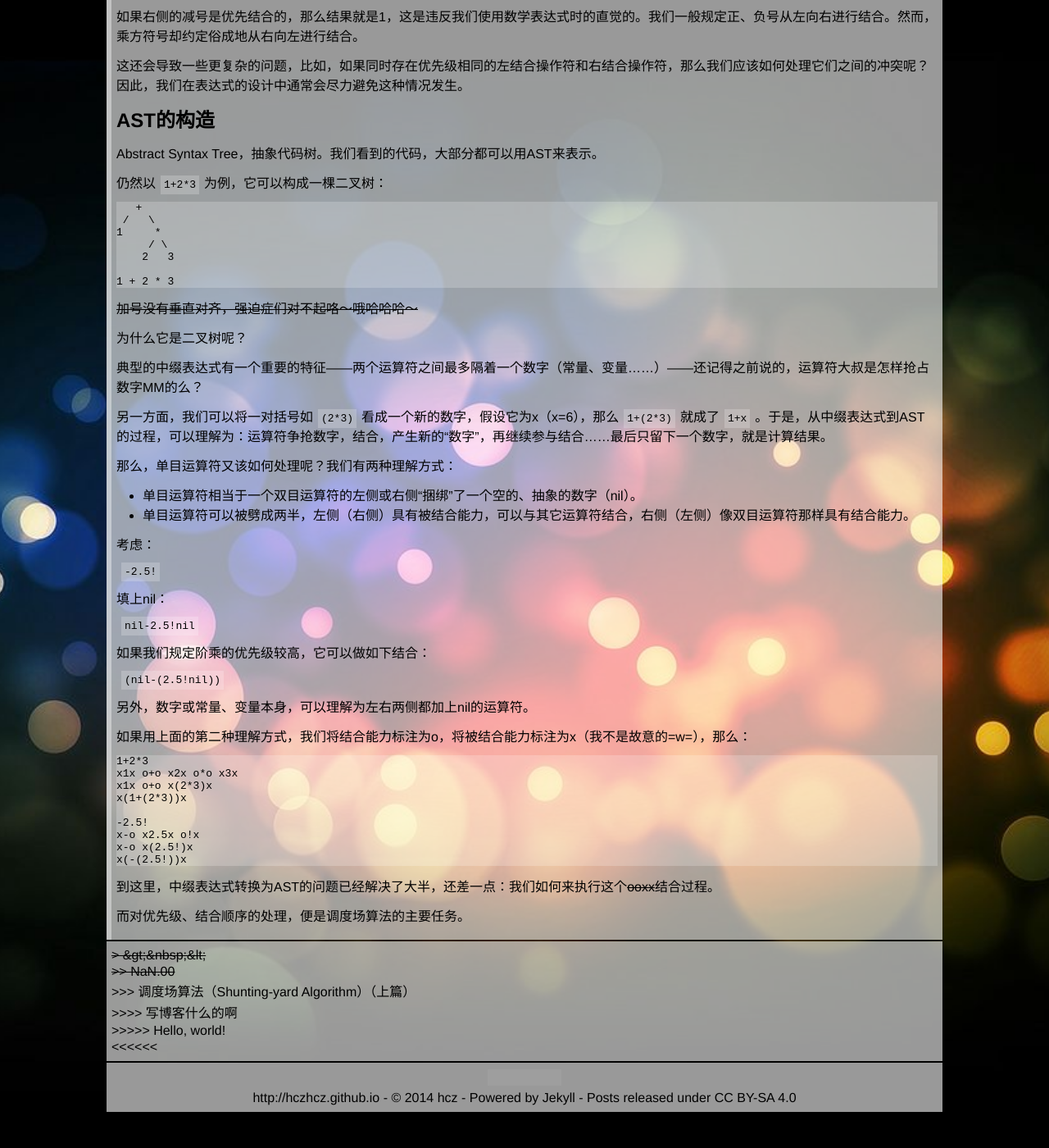
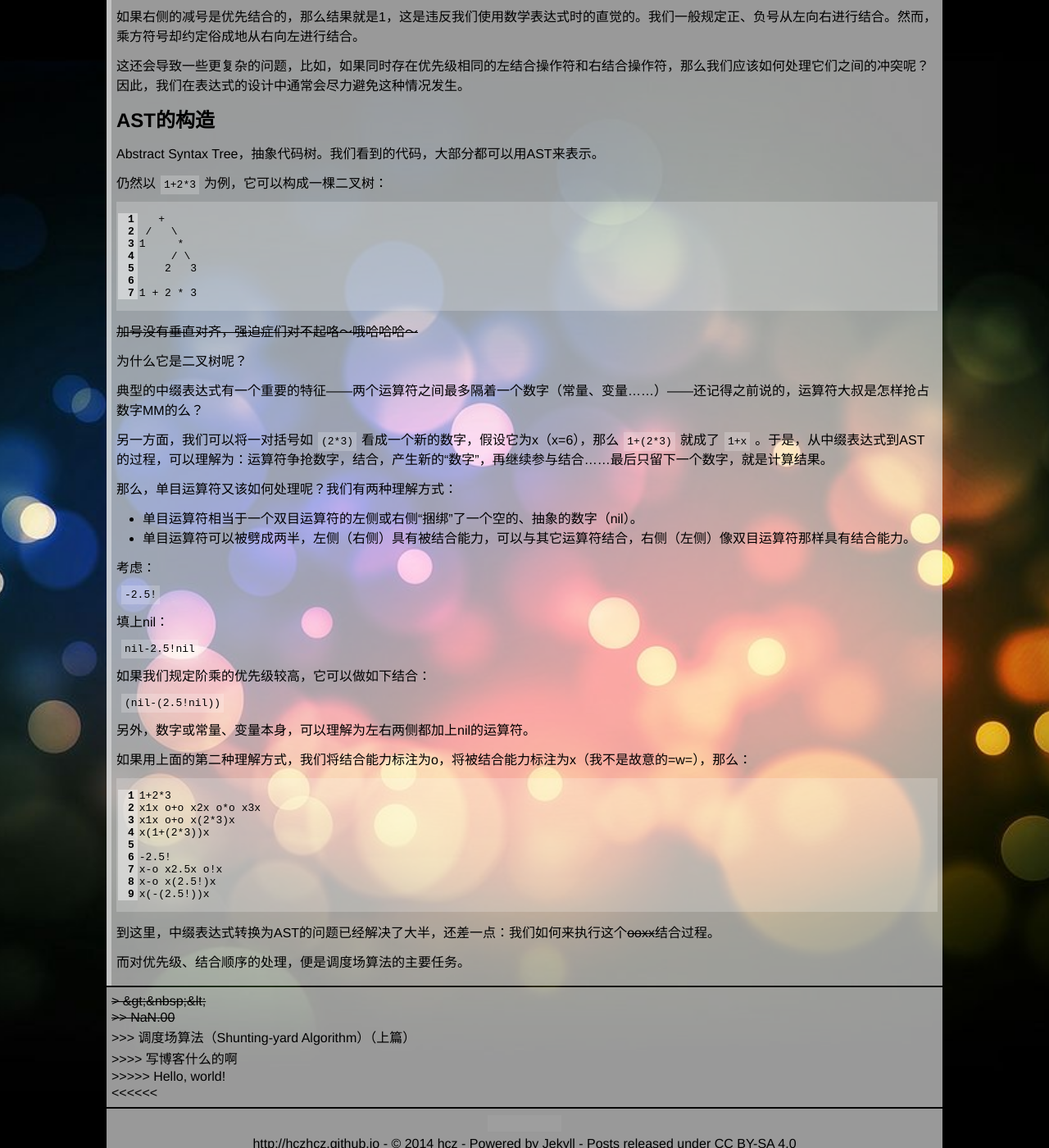
Before and after one commit to hczhcz/hczhcz.github.io, a Jekyll site: the page built from _posts/2014-02-27-shunting-yard-algorithm.md, in a window 1280 px wide and 1400 px high, scrolled down 844 px. Shown: the whole window at 82% size. Built offline with Jekyll 4.4.1, drawn with Linux system fonts in a browser that asks for light colours; before the commit the page ends 2202 px from its top, so only the background shows below that; grey boxes are pictures that could not be loaded.

Commit message:
modify some detail

```diff
--- a/_posts/2014-02-27-shunting-yard-algorithm.md
+++ b/_posts/2014-02-27-shunting-yard-algorithm.md
@@ -51,13 +51,15 @@ Abstract Syntax Tree，抽象代码树。我们看到的代码，大部分都可
 
 仍然以`1+2*3`为例，它可以构成一棵二叉树：
 
-       +
-     /   \
-    1     *
-         / \
-        2   3
+{% highlight text linenos %}
+   +
+ /   \
+1     *
+     / \
+    2   3
 
-    1 + 2 * 3
+1 + 2 * 3
+{% endhighlight %}
 
 <del>加号没有垂直对齐，强迫症们对不起咯～哦哈哈哈～</del>
 
@@ -88,15 +90,17 @@ Abstract Syntax Tree，抽象代码树。我们看到的代码，大部分都可
 
 如果用上面的第二种理解方式，我们将结合能力标注为o，将被结合能力标注为x（我不是故意的=w=），那么：
 
-    1+2*3
-    x1x o+o x2x o*o x3x
-    x1x o+o x(2*3)x
-    x(1+(2*3))x
+{% highlight text linenos %}
+1+2*3
+x1x o+o x2x o*o x3x
+x1x o+o x(2*3)x
+x(1+(2*3))x
 
-    -2.5!
-    x-o x2.5x o!x
-    x-o x(2.5!)x
-    x(-(2.5!))x
+-2.5!
+x-o x2.5x o!x
+x-o x(2.5!)x
+x(-(2.5!))x
+{% endhighlight %}
 
 到这里，中缀表达式转换为AST的问题已经解决了大半，还差一点：我们如何来执行这个<del>ooxx</del>结合过程。
 
--- a/scripts/isotope.blog.js
+++ b/scripts/isotope.blog.js
@@ -8,6 +8,6 @@ $("#posts").post(
     "{{ post.title }}",
     "{{ post.url }}",
     $("<p />").text("{{ post.abstract }}"),
-    [[1, 1], [1, 1], [1, 2], [1, 2], [2, 1], [2, 2]]
+    [[1, 2], [1, 2], [2, 1], [2, 2]]
 );
 {% endfor %}
```
Also changed, not shown: _posts/2014-01-04-hello.md (line endings or trailing spaces).
